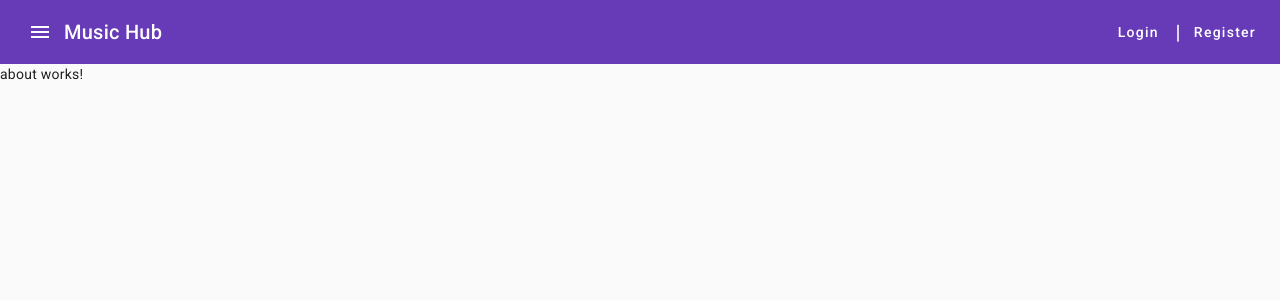
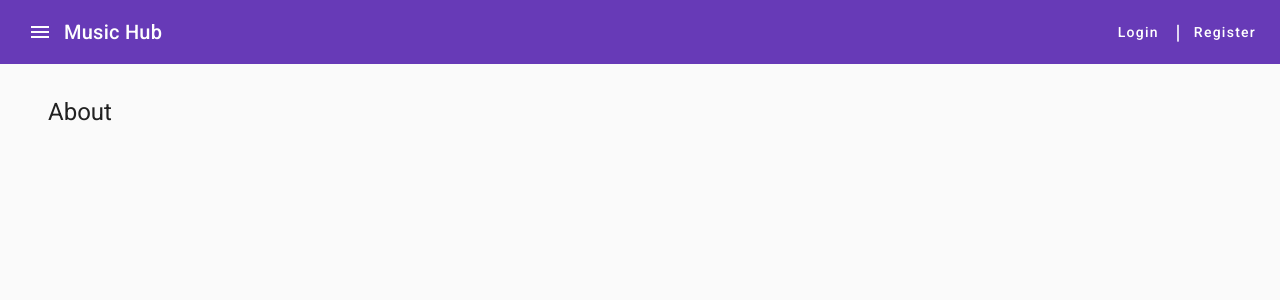
Before and after one commit to garnish-boys/music-hub-frontend, an Angular app in the folder src/music-hub-frontend/: page /about in a window 1280 px wide. Shown: the top 300 px of the page. Built offline with nearby package versions, Linux system fonts and the light colour scheme.

Commit message:
add content wrapper component

```diff
--- a/src/music-hub-frontend/src/app/about/about.component.html
+++ b/src/music-hub-frontend/src/app/about/about.component.html
@@ -1 +1,3 @@
-<p>about works!</p>
+<app-content-wrapper pageTitle="About">
+
+</app-content-wrapper>
--- a/src/music-hub-frontend/src/app/about/about.component.ts
+++ b/src/music-hub-frontend/src/app/about/about.component.ts
@@ -1,10 +1,11 @@
 import { Component } from '@angular/core';
 import { CommonModule } from '@angular/common';
+import { ContentWrapperComponent } from '../content-wrapper/content-wrapper.component';
 
 @Component({
   selector: 'app-about',
   standalone: true,
-  imports: [CommonModule],
+  imports: [CommonModule, ContentWrapperComponent],
   templateUrl: './about.component.html',
   styleUrls: ['./about.component.css']
 })
--- /dev/null
+++ b/src/music-hub-frontend/src/app/content-wrapper/content-wrapper.component.css
@@ -0,0 +1,3 @@
+.main-content-wrapper {
+    padding: 2rem 3rem;
+}
--- /dev/null
+++ b/src/music-hub-frontend/src/app/content-wrapper/content-wrapper.component.html
@@ -0,0 +1,4 @@
+<main class="main-content-wrapper">
+    <h1 *ngIf="!!pageTitle">{{pageTitle}}</h1>
+    <ng-content></ng-content>
+</main>
--- a/src/music-hub-frontend/src/app/home/home.component.html
+++ b/src/music-hub-frontend/src/app/home/home.component.html
@@ -1 +1,3 @@
-<p>home works!</p>
+<app-content-wrapper pageTitle="Home">
+
+</app-content-wrapper>
--- a/src/music-hub-frontend/src/app/home/home.component.ts
+++ b/src/music-hub-frontend/src/app/home/home.component.ts
@@ -1,10 +1,11 @@
 import { Component } from '@angular/core';
 import { CommonModule } from '@angular/common';
+import { ContentWrapperComponent } from '../content-wrapper/content-wrapper.component';
 
 @Component({
   selector: 'app-home',
   standalone: true,
-  imports: [CommonModule],
+  imports: [CommonModule, ContentWrapperComponent],
   templateUrl: './home.component.html',
   styleUrls: ['./home.component.css']
 })
```
Also changed, not shown: src/music-hub-frontend/src/app/content-wrapper/content-wrapper.component.ts (added, +16 -0 lines), 1 other file (tests, documents, lock files or other folders).
